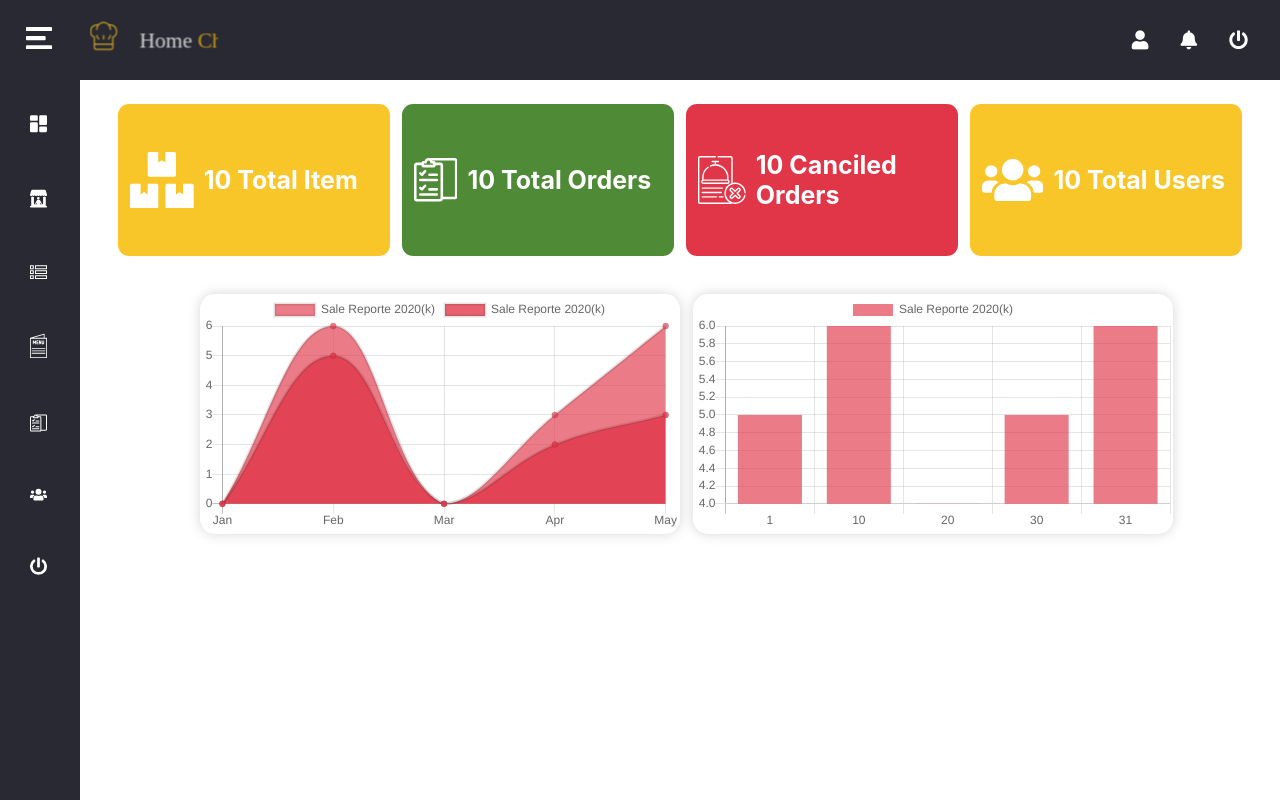
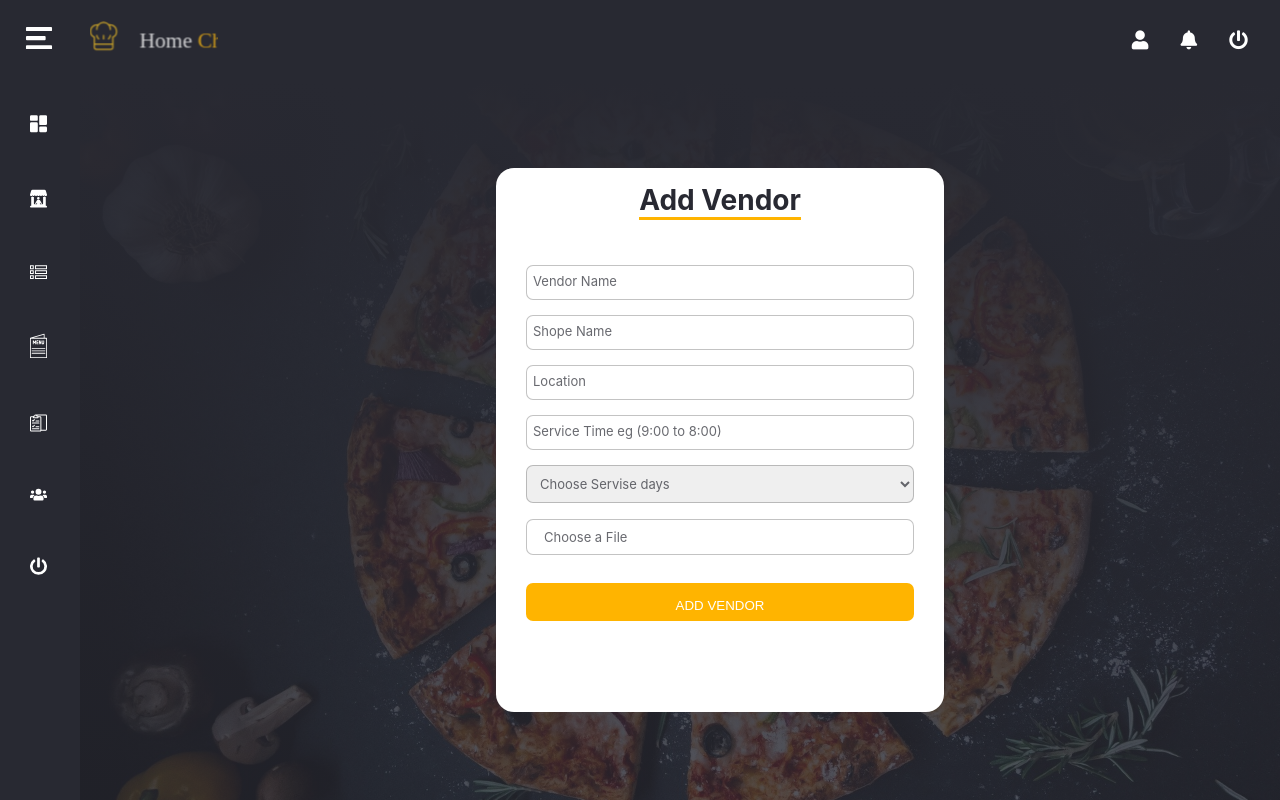
Before and after one commit to aninarafath6/home-chef-admin, a React (Create React App) app: page / in a window 1280 px wide. Built offline with nearby package versions, Linux system fonts and the light colour scheme; no server answers.

Commit message:
vendor add page design finishd

```diff
--- /dev/null
+++ b/src/components/add vendor/Add_vendor.js
@@ -0,0 +1,98 @@
+import React,{useState,useRef} from 'react';
+import './add_vendor.css'
+const Add_vendor = () => {
+    const selected_image = useRef();
+    const popUpRef = useRef();
+    const [file_path,setFile_path]=useState('Choose a File');
+
+    const onFileChange =(e)=>{
+if(e.target.files[0]){
+setFile_path(e.target.files[0].name);
+selected_image.current.src = URL.createObjectURL(e.target.files[0]);
+    popUpRef.current.classList.remove("open_popup");
+}else{
+    setFile_path("Choose a File");
+}
+
+    }
+    const remove_popup =()=>{
+popUpRef.current.classList.add("open_popup");
+
+    }
+    return (
+      <div className="add_vendor_container">
+        <div className="add_vendor_ovarly">
+          <div ref={popUpRef} className="popup open_popup">
+            <div className="selected_img">
+              <img ref={selected_image} alt="" />
+              <i onClick={remove_popup} class="fas fa-times-circle"></i>{" "}
+            </div>
+          </div>
+          <div className="add_vendor_section">
+            <form action="" className="add_vendor_form">
+              <div className="add_vendor_header_label">
+                <h3>Add Vendor</h3>
+              </div>
+              <div className="vendor_input_section">
+                <div className="vendor_input">
+                  <input type="text" required id="vendor_name" />
+                  <label htmlFor="vendor_name" className="vender_input_label">
+                    Vendor Name
+                  </label>
+                </div>
+                <div className="vendor_input">
+                  <input type="text" required id="shop_name" />
+                  <label htmlFor="shop_name" className="vender_input_label">
+                    Shope Name
+                  </label>
+                </div>
+
+                <div className="vendor_input">
+                  <input type="text" required id="location" />
+                  <label htmlFor="location" className="vender_input_label">
+                    Location
+                  </label>
+                </div>
+                <div className="vendor_input">
+                  <input type="text" required id="time" />
+                  <label htmlFor="time" className="vender_input_label">
+                    Service Time eg (9:00 to 8:00)
+                  </label>
+                </div>
+                <div className="vendor_input">
+                  <select required name="" id="">
+                    <option value="" className="choos_servise_days">
+                      Choose Servise days
+                    </option>
+                    <option value="">Monday To Sunday</option>
+                    <option value="">Monday To Friday</option>
+                  </select>
+                </div>
+                <div className="vendor_input">
+                  <input
+                    onChange={onFileChange}
+                    className="file_button"
+                    type="file"
+                    required
+                    id="time"
+                  />
+                  <label htmlFor="time" className=" sp_vender_input_label">
+                    {file_path}
+                  </label>
+                </div>
+
+                  <input
+                    className="submit_vendor"
+                    type="submit"
+                    value="ADD VENDOR"
+                  />
+
+              </div>
+            </form>
+          </div>
+        </div>
+      </div>
+    );
+}
+
+export default Add_vendor;
--- /dev/null
+++ b/src/components/add vendor/add_vendor.css
@@ -0,0 +1,176 @@
+.add_vendor_container {
+  width: 100%;
+  height: calc(100vh - 5rem);
+  background: url("assets/add_vendor_backround.jpg");
+  background-position: center;
+  background-repeat: no-repeat;
+  background-size: cover;
+  z-index: 99;
+  position: fixed;
+}
+.add_vendor_ovarly {
+  width: 100%;
+  height: 100%;
+  background: linear-gradient(#282932, #282932cb);
+
+  display: flex;
+  align-items: center;
+  justify-content: center;
+}
+.add_vendor_section {
+  width: 28rem;
+  height: 34rem;
+  background: #ffffff;
+  border-radius: 18px;
+  display: flex;
+  justify-content: center;
+}
+.add_vendor_header_label {
+  width: 100%;
+  height: fit-content;
+  display: flex;
+  justify-content: center;
+  margin-top: 15px;
+}
+.add_vendor_header_label h3 {
+  font-size: 28px;
+  font-weight: bold;
+  border-bottom: 3px solid #ffb400;
+  color: #282932;
+}
+.vender_input_label {
+  background-color: #ffffff;
+  padding: 2px;
+  position: absolute;
+  top: 0.5rem;
+  margin-left: 5px;
+  transition: 0.5s ease-in-out;
+  padding-top: 0;
+  padding-bottom: 0;
+  font-size: 13px;
+  font-family: inherit;
+  color: #282932b3;
+}
+.vendor_input input:focus ~ .vender_input_label,
+.vendor_input input:valid ~ .vender_input_label {
+  top: -0.6rem;
+  color: #282932;
+}
+.add_vendor_form {
+  width: 100%;
+  height: 100%;
+}
+.vendor_input_section {
+  width: 100%;
+  height: 100%;
+
+  padding: 30px;
+}
+.vendor_input {
+  width: 100%;
+  position: relative;
+  height: fit-content;
+}
+.vendor_input_section input,
+.vendor_input select {
+  width: 100%;
+  display: block;
+  border: 1px solid #63636361;
+  padding: 9px;
+  outline: none;
+  border-radius: 7px;
+  margin-top: 15px;
+}
+.vendor_input select:focus {
+  border: 1px solid #ffb400;
+}
+.vendor_input_section input:focus {
+  border: 1px solid #ffb400;
+}
+
+.vendor_input select {
+  font-size: 13px;
+  font-family: inherit;
+  color: #282932b3;
+}
+.form_groop {
+  display: flex;
+  margin-top: 15px;
+}
+.choos_servise_days {
+  font-size: 13px;
+  font-family: inherit;
+  color: #282932b3;
+}
+.file_button {
+  width: 100%;
+  height: 100%;
+  opacity: 0;
+  position: absolute;
+  z-index: 1500;
+  padding: 17px;
+  height: 2rem;
+}
+.file_button:focus ~ .sp_vender_input_label {
+  border: 1px solid #ffb400;
+}
+.sp_vender_input_label {
+  background-color: #ffffff;
+  font-size: 13px;
+  font-family: inherit;
+  color: #282932b3;
+  width: 100%;
+  height: 100%;
+  border: 1px solid #63636361;
+  border-radius: 7px;
+  position: absolute;
+  top: 1rem;
+  margin-left: 0px;
+  display: flex;
+  align-items: center;
+  justify-content: flex-start;
+  padding-left: 14px;
+  padding: 17px;
+}
+.popup {
+  background-color: #ffffff;
+  border-radius: 15px;
+  width: 22rem;
+  height: 18rem;
+  position: fixed;
+  z-index: 105;
+  border: none;
+  box-shadow: 4px 3px 5px #d0d0d0;
+}
+.open_popup {
+  display: none;
+}
+.selected_img {
+  height: 100%;
+  height: 100%;
+  position: relative;
+}
+.selected_img i {
+  position: absolute;
+  top: 15px;
+  right: 16px;
+  font-size: 25px;
+  color: #ffffff;
+}
+.popup img {
+  width: 100%;
+  height: 100%;
+
+  object-fit: cover;
+  object-position: center;
+  border-radius: 15px;
+}
+.add_vendor_container .submit_vendor {
+  width: 100%;
+  color: hsl(0, 0%, 100%);
+  padding: 15px;
+  background-color: #ffb400;
+  margin-top: 5rem;
+  height: 38px;
+  border: none;
+}
--- a/src/components/mange_bord/Manage_bord.js
+++ b/src/components/mange_bord/Manage_bord.js
@@ -4,6 +4,7 @@ import Dashbord from '../dashbord/Dashbord'
 import Login from '../Login/Login'
 import Header from '../header/Header'
 import Vendor_manage from '../vendor_manage/Vendor'
+import Add_vendor from '../add vendor/Add_vendor'
 const Manage_bord = (props) => {
     let va=Dashbord;
     return (
@@ -15,14 +16,17 @@ const Manage_bord = (props) => {
           </Route>
           <div className="mang">
             <Switch>
-              <Route path="/" exact>
+              {/* <Route path="/" exact>
                 <Dashbord />
               </Route>
               <Route path="/dashbord" >
                 <Dashbord />
-              </Route>
+              </Route> */}
               <Route path="/vendor">
                 <Vendor_manage/>
+              </Route>
+              <Route to="/add_vendor">
+                <Add_vendor/>
               </Route>
             </Switch>
           </div>
```
Also changed, not shown: src/components/add vendor/assets/add_vendor_backround.jpg (added).
